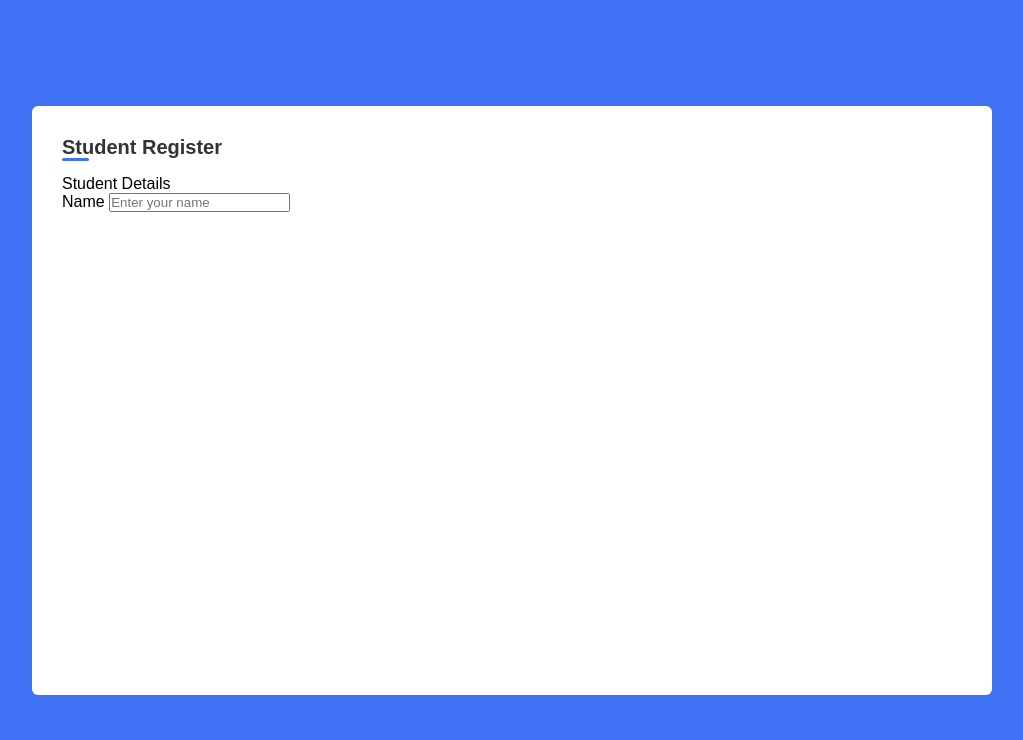
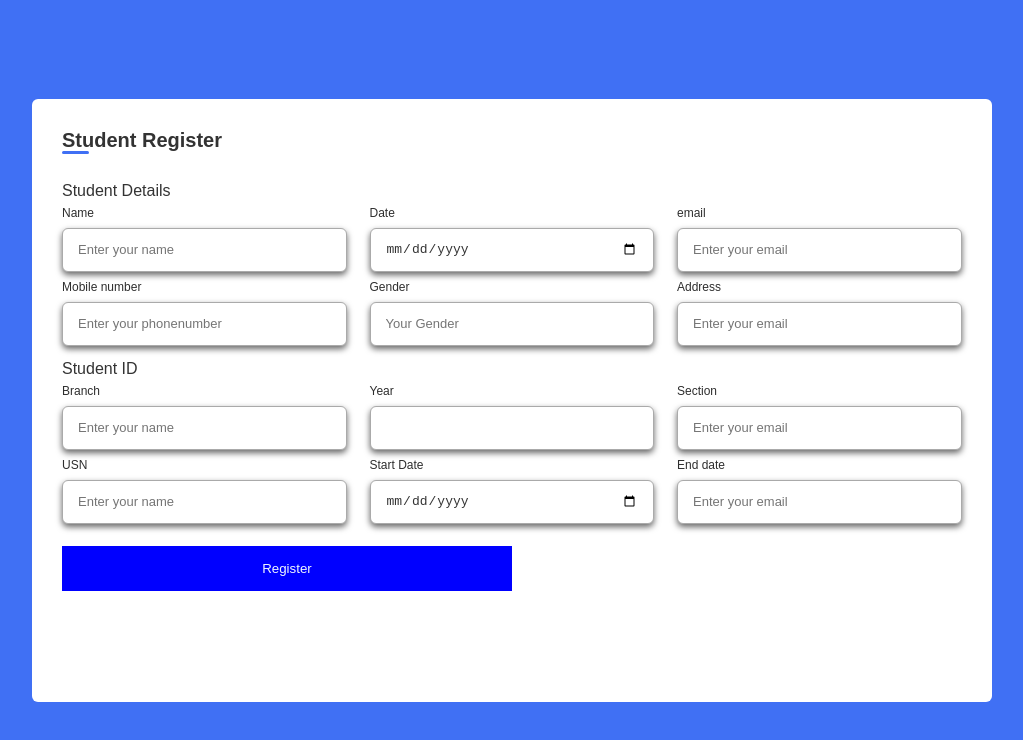
Before and after one commit to Thushar23/StudentForm, a plain HTML site: page index1.html in a window 1280 px wide. Shown: the whole page, without its empty margins (128-1151 px from the left). Drawn offline with Linux system fonts and the light colour scheme.

Commit message:
addfiles

```diff
--- a/index1.html
+++ b/index1.html
@@ -10,18 +10,82 @@
     <div class="container">
         <header>Student Register</header>
 
-        <form action="#">
+        <form action="index.html">
             <div class="first form">
-                <div class="details personal">
-                    <span>Student Details</span>
+                <div class="details ">
+                    <span class="title">Student Details</span>
 
 
 
                     <div class="fields">
-                        <div class="input fields">
+                        <div class="input-fields">
                             <label>Name</label>
+                            <input type="text" placeholder="Enter your name" >
+                        </div>
+
+                        <div class="input-fields">
+                            <label>Date</label>
+                            <input type="date" placeholder="" >
+                        </div>
+
+                        <div class="input-fields">
+                            <label>email</label>
+                            <input type="email" placeholder="Enter your email" >
+                        </div>
+
+                        <div class="input-fields">
+                            <label>Mobile number</label>
+                            <input type="number" placeholder="Enter your phonenumber" >
+                        </div>
+
+                        <div class="input-fields">
+                            <label>Gender</label>
+                            <input type="text" placeholder="Your Gender" >
+                        </div>
+
+                        <div class="input-fields">
+                            <label>Address</label>
+                            <input type="text" placeholder="Enter your email" >
+                        </div>
+
+                    </div>
+                </div>
+                <div class="detailsId ">
+                    <span class="title">Student ID</span>
+
+
+
+                    <div class="fields">
+                        <div class="input-fields">
+                            <label>Branch</label>
+                            <input type="text" placeholder="Enter your name" >
+                        </div>
+
+                        <div class="input-fields">
+                            <label>Year</label>
+                            <input type="text" placeholder="">
+                        </div>
+
+                        <div class="input-fields">
+                            <label>Section</label>
+                            <input type="character" placeholder="Enter your email">
+                        </div>
+
+                        <div class="input-fields">
+                            <label>USN</label>
                             <input type="text" placeholder="Enter your name">
                         </div>
+
+                        <div class="input-fields">
+                            <label>Start Date</label>
+                            <input type="date" placeholder="" >
+                        </div>
+
+                        <div class="input-fields">
+                            <label>End date</label>
+                            <input type="email" placeholder="Enter your email" >
+                        </div>
+                        <button class="button">Register </button>
 
                     </div>
                 </div>
--- a/style1.css
+++ b/style1.css
@@ -44,3 +44,68 @@ body{
     margin-top: 16px;
 
 }
+.container form .details{
+    margin-top: 30px;
+}
+.container form .title{
+    display: block;
+    margin-bottom: 8px;
+
+    font-size: 16px;
+    font-weight: 500;
+    margin: 6px 0;
+    color: #333;
+}
+.container form .fields{
+    margin: 4px 0;
+    display: flex;
+    flex-wrap: wrap;
+    align-items: center;
+    justify-content: space-between;
+
+}
+.container form .input-fields{
+    display: flex;
+    flex-direction: column;
+    width: calc(100% / 3 - 15px);
+}
+.input-fields label{
+    font-size: 12px;
+    font-weight: 500;
+    color: #2e2e2e;
+}
+.input-fields input{
+    outline: none;
+    border-radius: 6px;
+    font-size: 13px;
+    font-weight: 400;
+    border: 1px solid #aaa;
+    padding: 0 15px;
+    height: 42px;
+    margin: 8px 0;
+
+}
+.input-fields input:is(:focus, :valid){
+    box-shadow: 0 3px 6px rgba(0,0,0,0.6);
+}
+.input-fields input[type=date]{
+    color: #707070;
+}
+.input-fields input[type=date]:valid{
+    color: #333;
+}
+.button{
+    color: aliceblue;
+    background-color: blue;
+    width: 50%;
+    display: inline-block;
+    padding: 15px;
+    margin: 14px 0 22px 0;
+    background-color: f1f1f1;
+    border: none;
+
+}
+.button:hover{
+    background-color: rgb(43, 43, 233);
+
+}
```
Also changed, not shown: index.html (+3 -1 lines).
